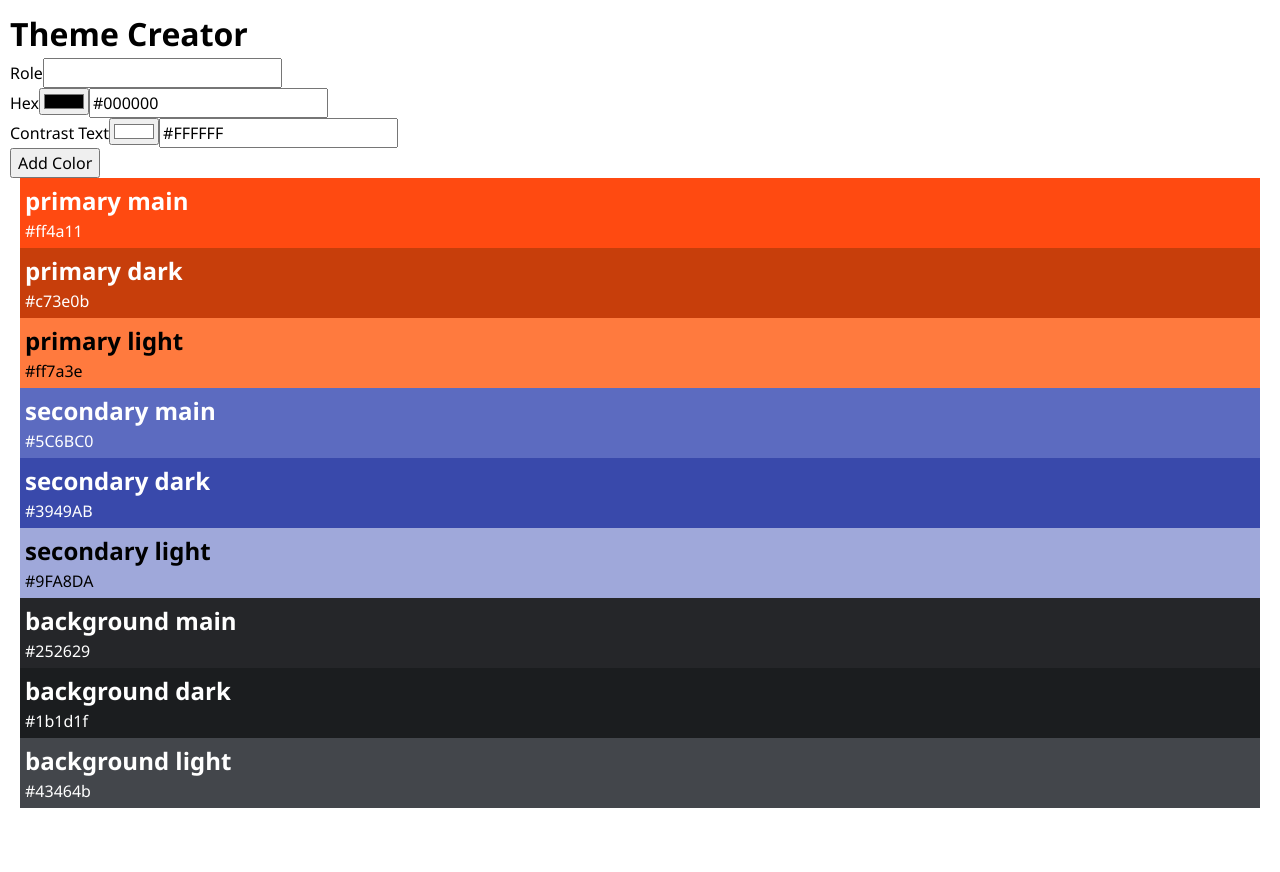
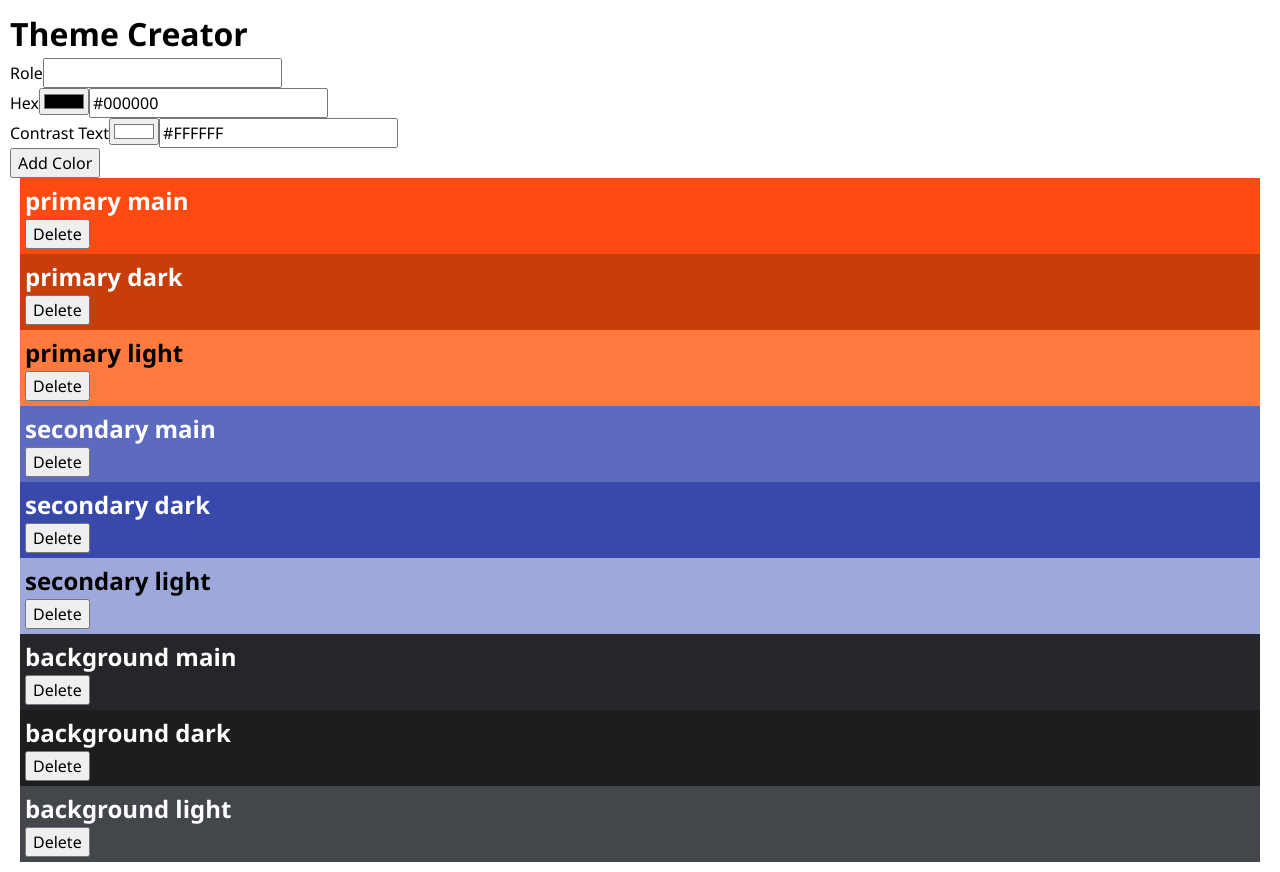
Before and after one commit to marco-martinho/color-theme-creator, a React (Vite) app: page / in a window 1280 px wide. Before the commit the page ends 818 px from the top, so only its background shows below. Built offline with nearby package versions, Linux system fonts and the light colour scheme.

Commit message:
Add color deletion with confirmation

```diff
--- a/src/App.jsx
+++ b/src/App.jsx
@@ -12,14 +12,20 @@ export default function App() {
     setColors([newColor, ...colors]);
   }
 
+  function handleDeleteColor(id) {
+    setColors((currentColors) =>
+      currentColors.filter((color) => color.id !== id),
+    );
+  }
+
   return (
     <>
       <h1>Theme Creator</h1>
-
       <ColorForm onAddColor={handleAddColor} />
 
+      {colors.length === 0 && <p>No colors left. Add some new colors!</p>}
       {colors.map((color) => (
-        <Color key={color.id} color={color} />
+        <Color key={color.id} color={color} onDeleteColor={handleDeleteColor} />
       ))}
     </>
   );
--- a/src/Components/Color/Color.jsx
+++ b/src/Components/Color/Color.jsx
@@ -1,13 +1,24 @@
 import "./Color.css";
+import { useState } from "react";
 
-export default function Color({ color }) {
+export default function Color({ color, onDeleteColor }) {
+  const [isConfirming, setIsConfirming] = useState(false);
   return (
     <section
       className="color-card"
       style={{ backgroundColor: color.hex, color: color.contrastText }}
     >
       <h1>{color.role}</h1>
-      <p>{color.hex}</p>
+
+      {isConfirming ? (
+        <>
+          <p>Are you sure?</p>
+          <button onClick={() => onDeleteColor(color.id)}>Confirm</button>
+          <button onClick={() => setIsConfirming(false)}>Cancel</button>
+        </>
+      ) : (
+        <button onClick={() => setIsConfirming(true)}>Delete</button>
+      )}
     </section>
   );
 }
```
